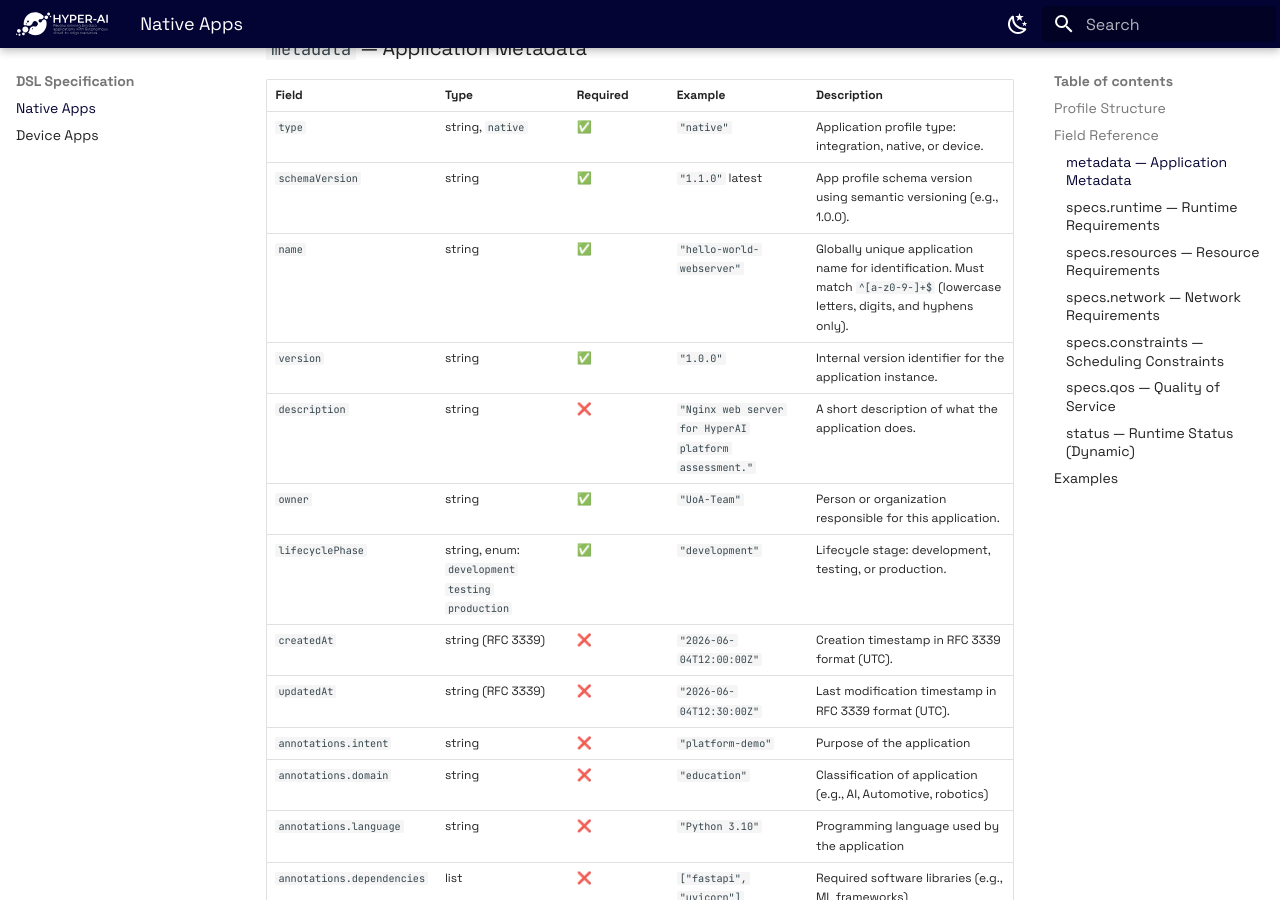
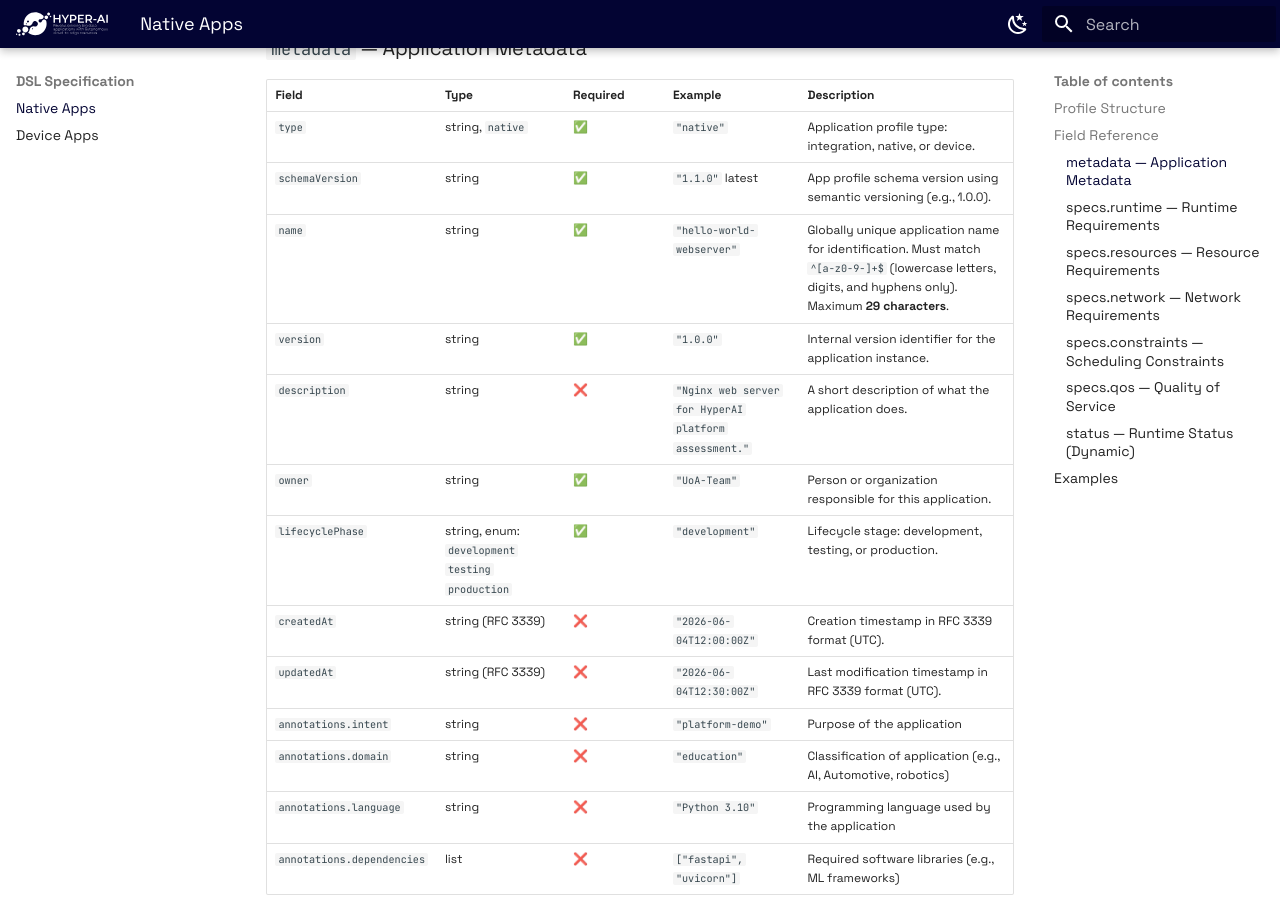
Before and after one commit to donMichaelL/ide-hyperai, an MkDocs documentation site: the page built from docs/dsl/native-apps.md, in a window 1280 px wide and 900 px high, scrolled down 946 px. Built offline with MkDocs 1.6.1 and Material for MkDocs 9.7.7, drawn with Linux system fonts in a browser that asks for light colours; comment, search, counter and statistics services are not loaded.

Commit message:
fix: add max number of characters for the name of native app

```diff
--- a/docs/dsl/native-apps.md
+++ b/docs/dsl/native-apps.md
@@ -34,7 +34,7 @@ Below we provide all ***mandatory*** (✅) and ***optional*** (❌) fields that
 |---|---|---|---|---|
 | `type` | string, `native` | ✅ | `"native"` | Application profile type: integration, native, or device. |
 | `schemaVersion` | string | ✅ | `"1.1.0"` latest | App profile schema version using semantic versioning (e.g., 1.0.0). |
-| `name` | string | ✅ | `"hello-world-webserver"` | Globally unique application name for identification. Must match `^[a-z0-9-]+$` (lowercase letters, digits, and hyphens only). |
+| `name` | string | ✅ | `"hello-world-webserver"` | Globally unique application name for identification. Must match `^[a-z0-9-]+$` (lowercase letters, digits, and hyphens only). Maximum **29 characters**. |
 | `version` | string | ✅ | `"1.0.0"` | Internal version identifier for the application instance. |
 | `description` | string | ❌ | `"Nginx web server for HyperAI platform assessment."` | A short description of what the application does. |
 | `owner` | string | ✅ | `"UoA-Team"` | Person or organization responsible for this application. |
```
